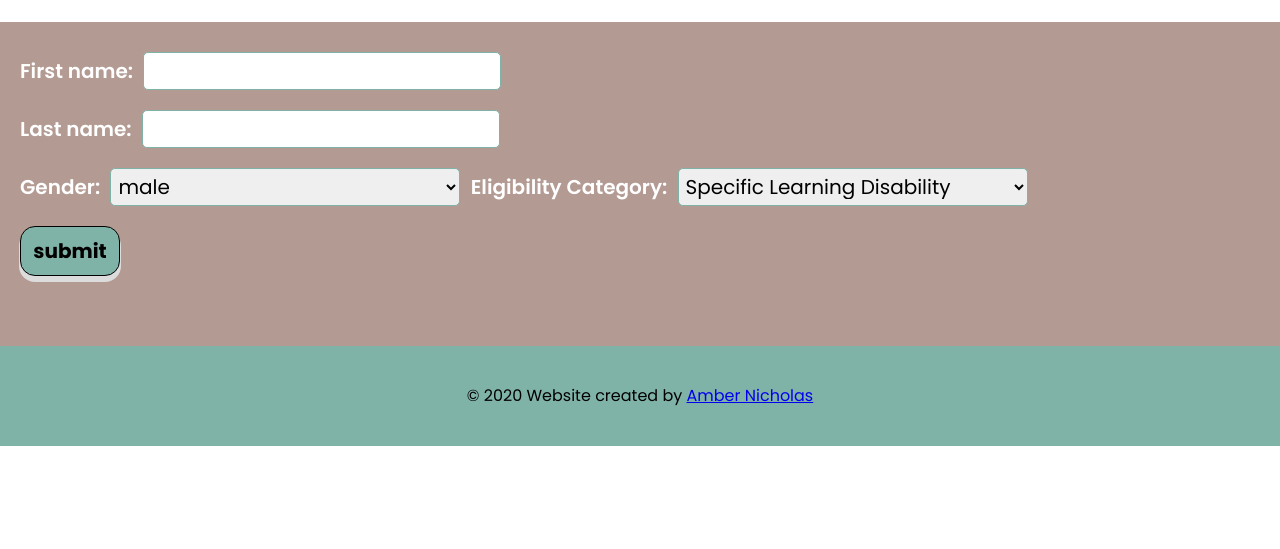
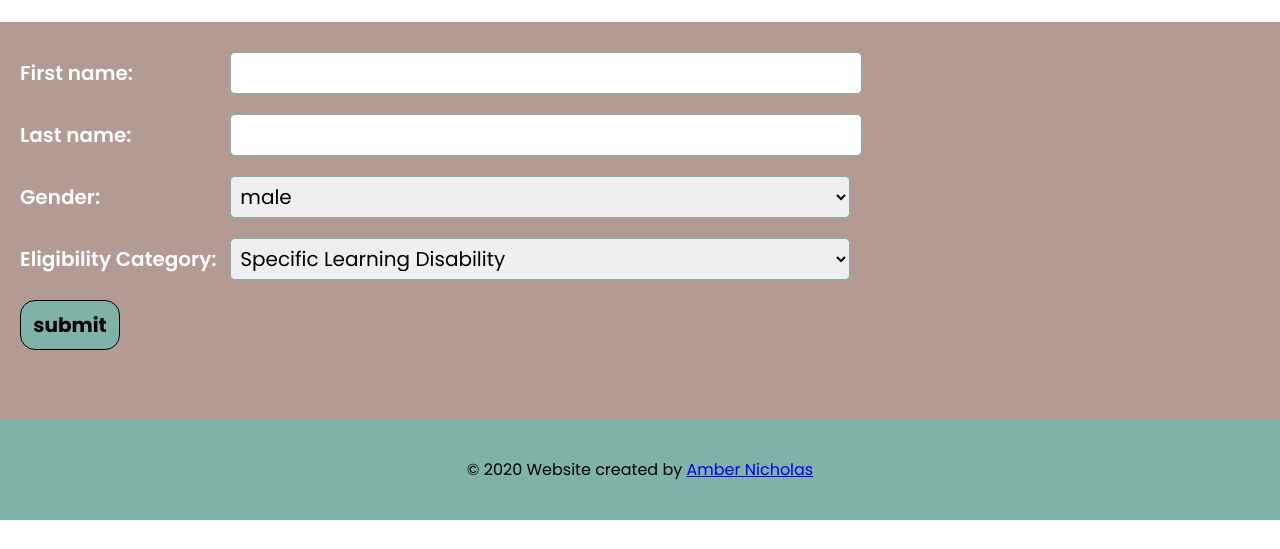
Before and after one commit to anicholas628/iep, a plain HTML site: page index.html in a window 1280 px wide. Shown: the part 251-800 px from the top of the page. Drawn offline with Linux system fonts and the light colour scheme.

Commit message:
Clean up look
Just needed some width and button adjusting in the CSS to look cleaner

```diff
--- a/index.html
+++ b/index.html
@@ -32,19 +32,21 @@
 			<!--Impact Form-->
 
 				<form id="categoryForm" name="name" action="" method=""><!--GET shows the data in the URL. POST does not-->
-					<label for="fname">First name:</label><!--The "for" in the label should match the "id" of the input-->
+					<label for="fname" class="eligLabel">First name:</label><!--The "for" in the label should match the "id" of the input-->
 					<input type="text" name="fname" id="fname" required><br><!--the name refers to the label for what is sent to the server-->
-					<label for="lname">Last name:</label>
+					<label for="lname" class="eligLabel">Last name:</label>
 					<input type="text" name="lname" id=fname><br>
-					<label for="gender">Gender:</label>
+					<label for="gender" class="eligLabel">Gender:</label>
 					<select name="gender" id="gender">
 						<option value="him">male</option>
 						<option value="her">female</option>
 					</select>
-					<label for="category">Eligibility Category:</label>
-					<select name="category" id="category">
-						<option value="specific learning disability">Specific Learning Disability</option>
-					</select>
+					<div id="categorySelect">
+					<label for="category" class="eligLabel">Eligibility Category:</label>
+						<select name="category" id="category">
+							<option value="specific learning disability">Specific Learning Disability</option>
+						</select>
+					</div>
 					<input type="submit" value="submit" id="submitCategoryForm"><!--value specifies what the button should say-->
 				</form>
 			</div>
--- a/sped.css
+++ b/sped.css
@@ -96,6 +96,16 @@ form {
 	height: 100%;
 }
 
+#categorySelect {
+	display: block;
+}
+
+.eligLabel {
+	display: inline-block;
+	width: 200px;
+}
+
+
 /*SLD Checkboxes form*/
 #sldForm {
 	background-color: var(--main-color);
@@ -117,15 +127,15 @@ label {
 
 input[type=text], select {
 	font:20px 'Poppins';
-	width: 350px;
-	padding: 3px;
+	width: 50%;
+	padding: 5px;
 	margin: 10px 6px;
 	border: 1px solid var(--dark-accent-color);
 	border-radius: 5px;
 }
 
 input[type=text]:focus {
-	border: 3px solid var(--dark-accent-color);
+	border: 3px solid blue;
 }
 
 input.error {
@@ -179,7 +189,7 @@ input[type=submit] {
 	cursor: pointer;
 	height: 50px;
 	width: 100px;
-	box-shadow: 0px 5px 0px 1px #DCDCDC;
+
 	border-radius: 15px;
 	background-color: var(--dark-accent-color);
 	border: 1px solid black;
@@ -214,7 +224,7 @@ h2 {
 
 @media only screen and (max-width: 850px){
 	input[type=text], select {
-		width: 100%;
+		width: 90%;
 	}
 
 	input[type=submit] {
```
